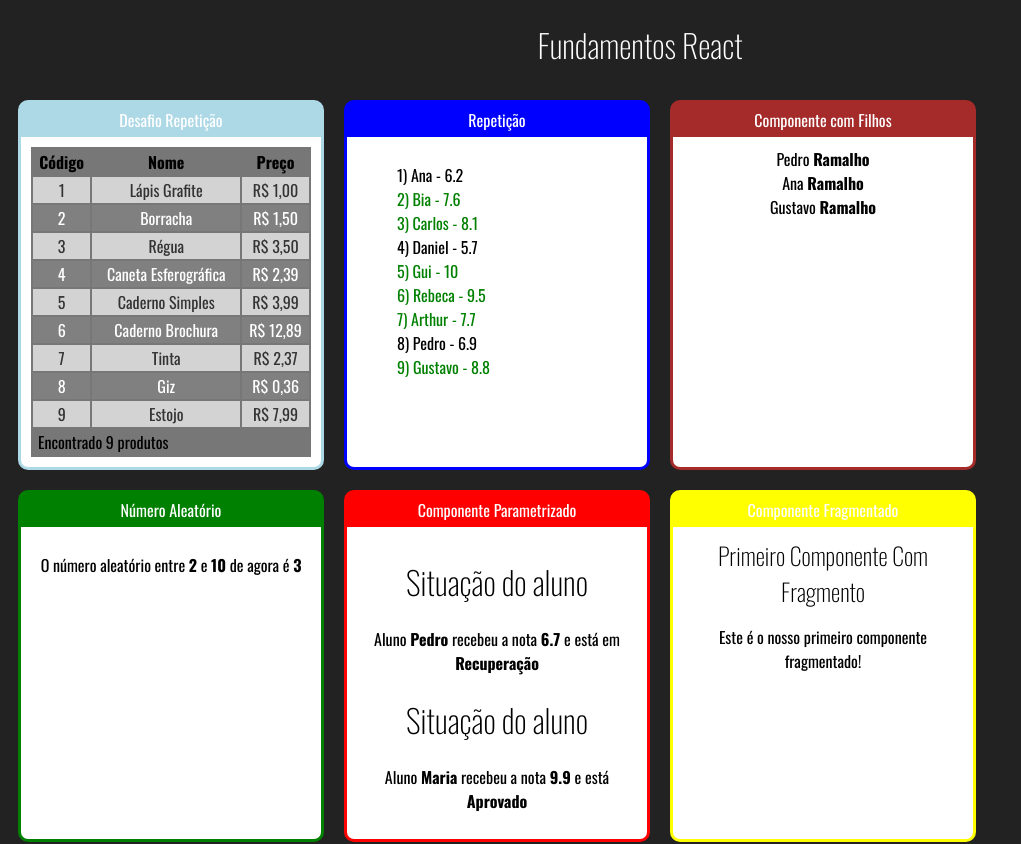
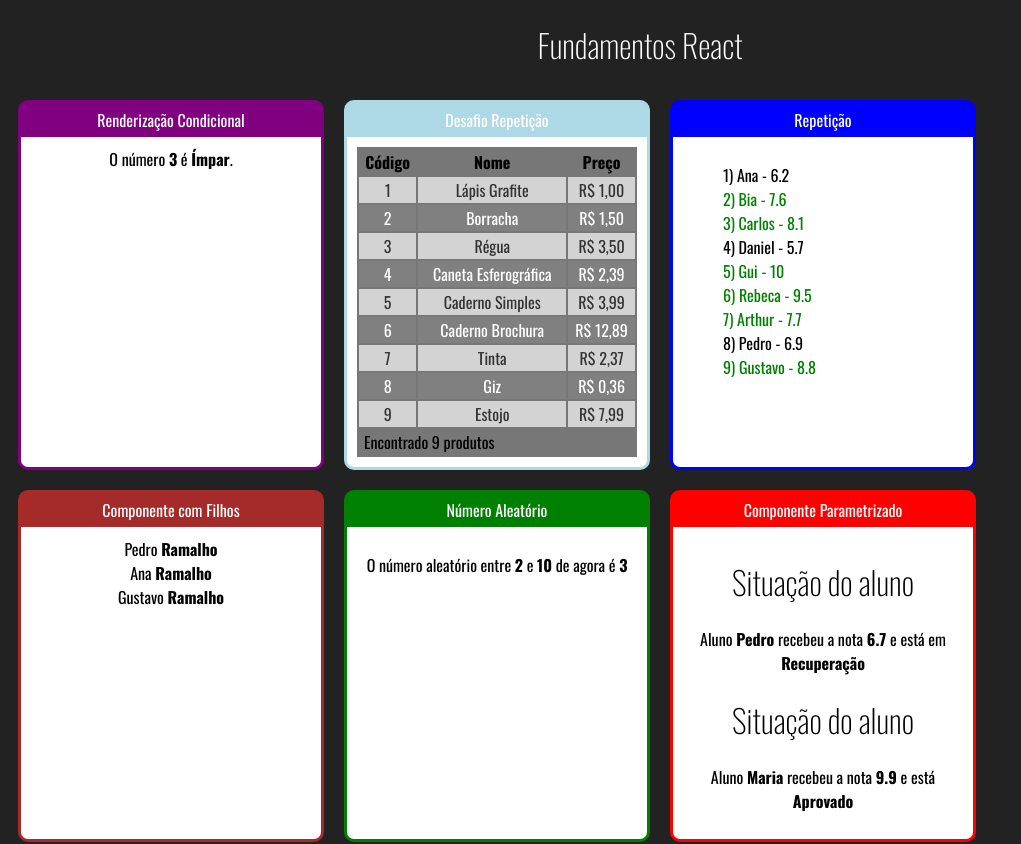
Before and after one commit to ricardojrm/react-redux.udemy, a React (Create React App) app in the folder fundamentos-react/: page / in a window 1280 px wide. Shown: the top 844 px of the page, without its empty margins (0-1021 px from the left). Built offline with nearby package versions, Linux system fonts and the light colour scheme.

Commit message:
Aula 30: Renderização Condicional #1

```diff
--- a/fundamentos-react/src/App.jsx
+++ b/fundamentos-react/src/App.jsx
@@ -9,6 +9,7 @@ import Familia from './components/basics/Familia'
 import MembroFamilia from './components/basics/FamiliaMembro';
 import ListaAlunos from './components/repeticao/ListaAlunos';
 import Produtos from './components/repeticao/TabelaProduto';
+import ParOuImpar from './components/condicional/ParOuImpar';
 
 export default function App( props )
 {
@@ -16,6 +17,9 @@ export default function App( props )
         <div id="app">
             <h1>Fundamentos React</h1>
             <div id="cards">
+                <UICard titulo="Renderização Condicional" color="purple">
+                    <ParOuImpar numero={3} />
+                </UICard>
                 <UICard titulo="Desafio Repetição" color="lightblue">
                     <Produtos />
                 </UICard>
--- /dev/null
+++ b/fundamentos-react/src/components/condicional/ParOuImpar.jsx
@@ -0,0 +1,11 @@
+import React from 'react';
+
+export default function ParOuImpar( {numero} )
+{
+    const isPar = numero % 2 === 0;
+    return (
+        <React.Fragment>
+            <span>O número <strong>{numero}</strong> é <strong>{ isPar ? "Par" : "Ímpar"}</strong>.</span>
+        </React.Fragment>
+    )
+}
```
